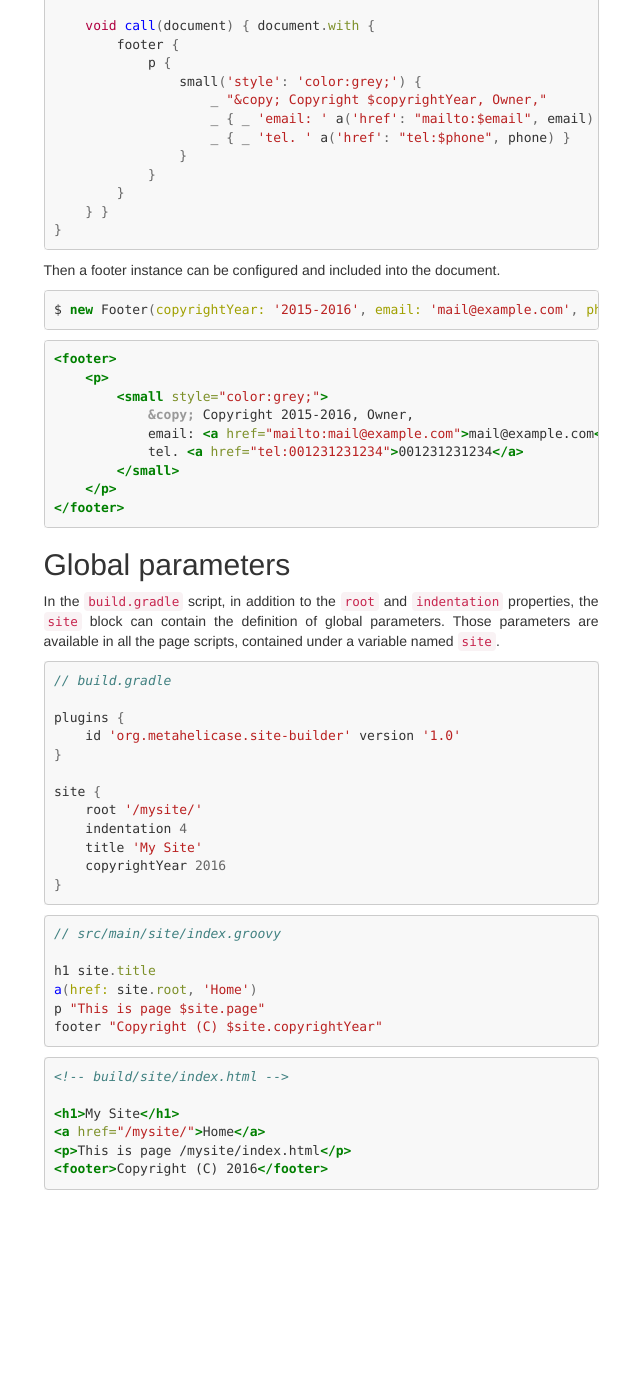
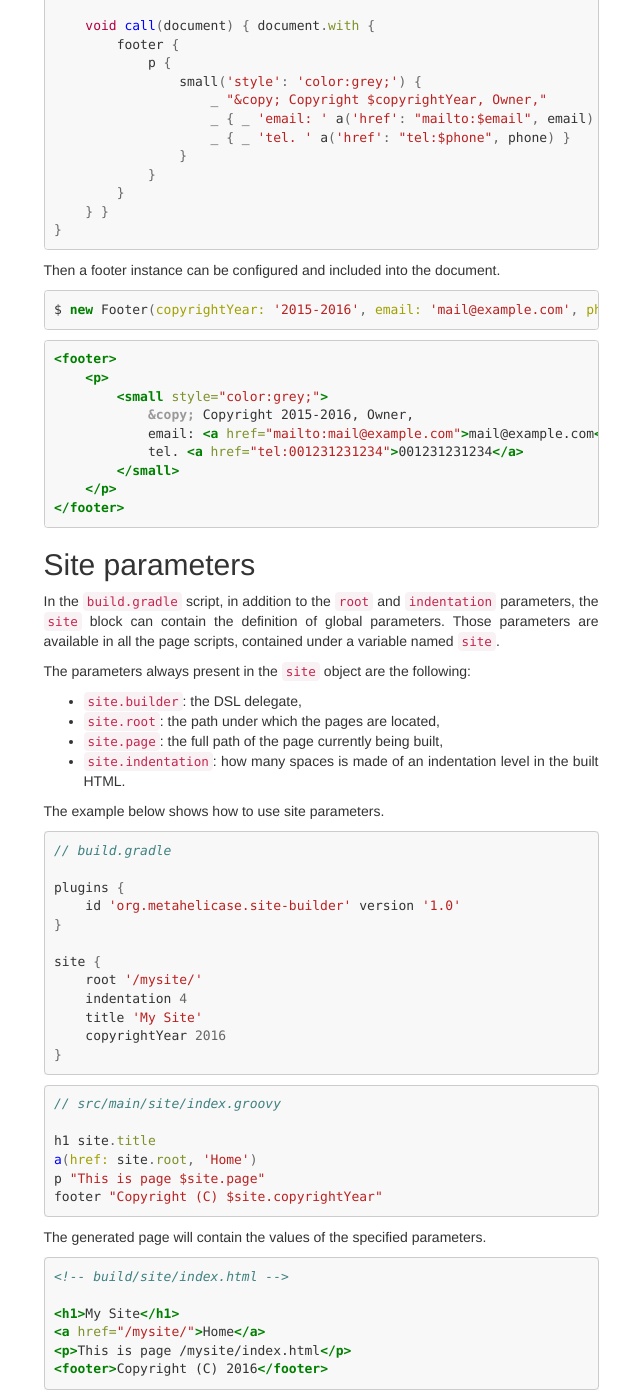
Before and after one commit to metahelicase/site-builder, a Jekyll site: the page built from examples/index.md, in a window 1280 px wide and 1400 px high, scrolled down 6663 px. Shown: the whole window, without its empty margins (319-959 px from the left). Built offline with Jekyll 4.4.1, drawn with Linux system fonts in a browser that asks for light colours; nearby versions of some CDN libraries; before the commit the page ends 7863 px from its top, so only the background shows below that.

Commit message:
Updated site parameters section

````diff
--- a/examples/index.md
+++ b/examples/index.md
@@ -419,10 +419,18 @@ $ new Footer(copyrightYear: '2015-2016', email: 'mail@example.com', phone: '0012
 </footer>
 ```
 
-## Global parameters
+## Site parameters
 
-In the `build.gradle` script, in addition to the `root` and `indentation` properties, the `site` block can contain the definition of global parameters.
+In the `build.gradle` script, in addition to the `root` and `indentation` parameters, the `site` block can contain the definition of global parameters.
 Those parameters are available in all the page scripts, contained under a variable named `site`.
+
+The parameters always present in the `site` object are the following:
+  - `site.builder`: the DSL delegate,
+  - `site.root`: the path under which the pages are located,
+  - `site.page`: the full path of the page currently being built,
+  - `site.indentation`: how many spaces is made of an indentation level in the built HTML.
+
+The example below shows how to use site parameters.
 
 ```gradle
 // build.gradle
@@ -448,6 +456,8 @@ p "This is page $site.page"
 footer "Copyright (C) $site.copyrightYear"
 ```
 
+The generated page will contain the values of the specified parameters.
+
 ```html
 <!-- build/site/index.html -->
 
````
